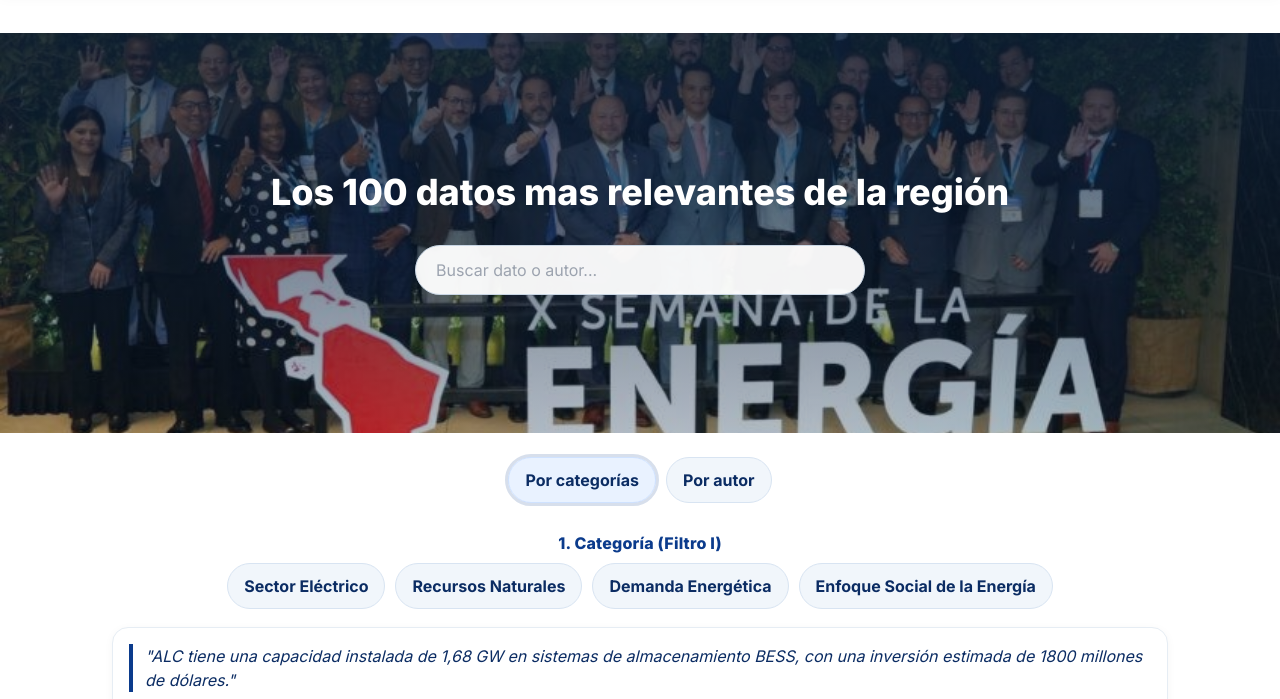
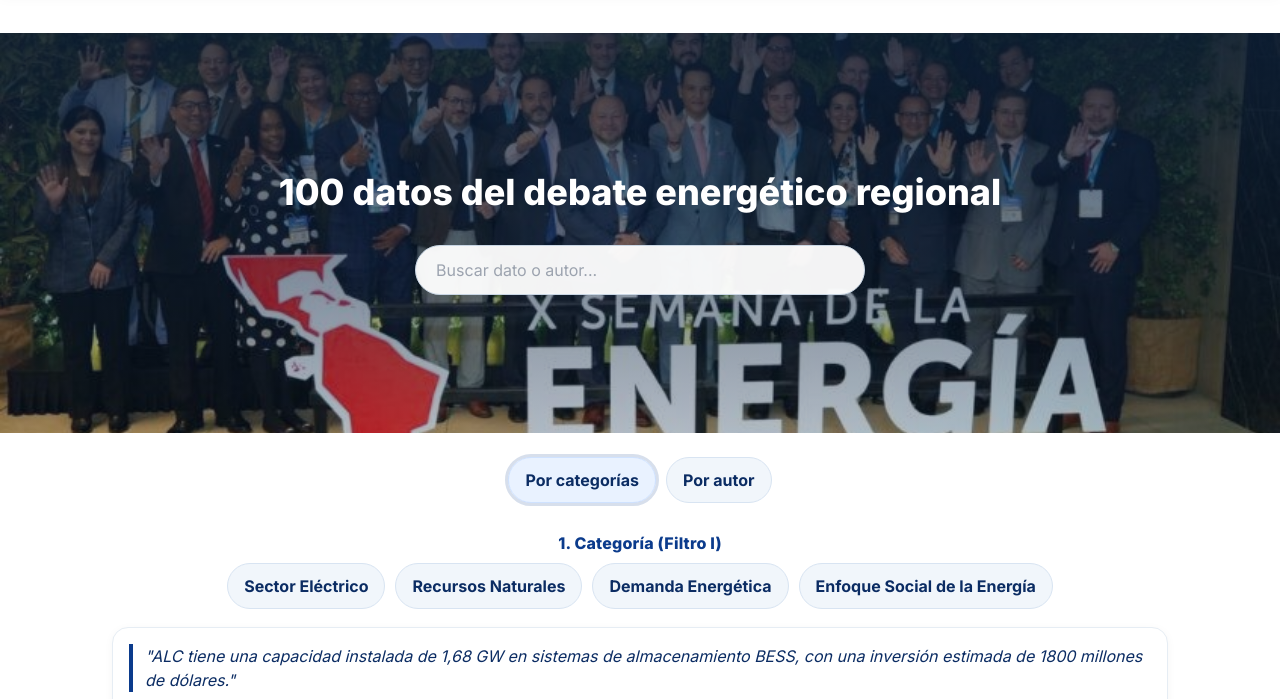
Before and after one commit to augustostorani88/OLADE, a plain HTML site: page index.html in a window 1280 px wide. Shown: the part 76-775 px from the top of the page. Drawn offline with nearby package versions, Linux system fonts and the light colour scheme.

Commit message:
Update index.html

```diff
--- a/index.html
+++ b/index.html
@@ -148,7 +148,7 @@
 
   <div class="wrap">
     <section class="hero">
-      <h2>Los 100 datos mas relevantes de la región</h2>
+      <h2>100 datos del debate energético regional</h2>
       <div class="hero-search">
         <input
           id="search-input"
```
